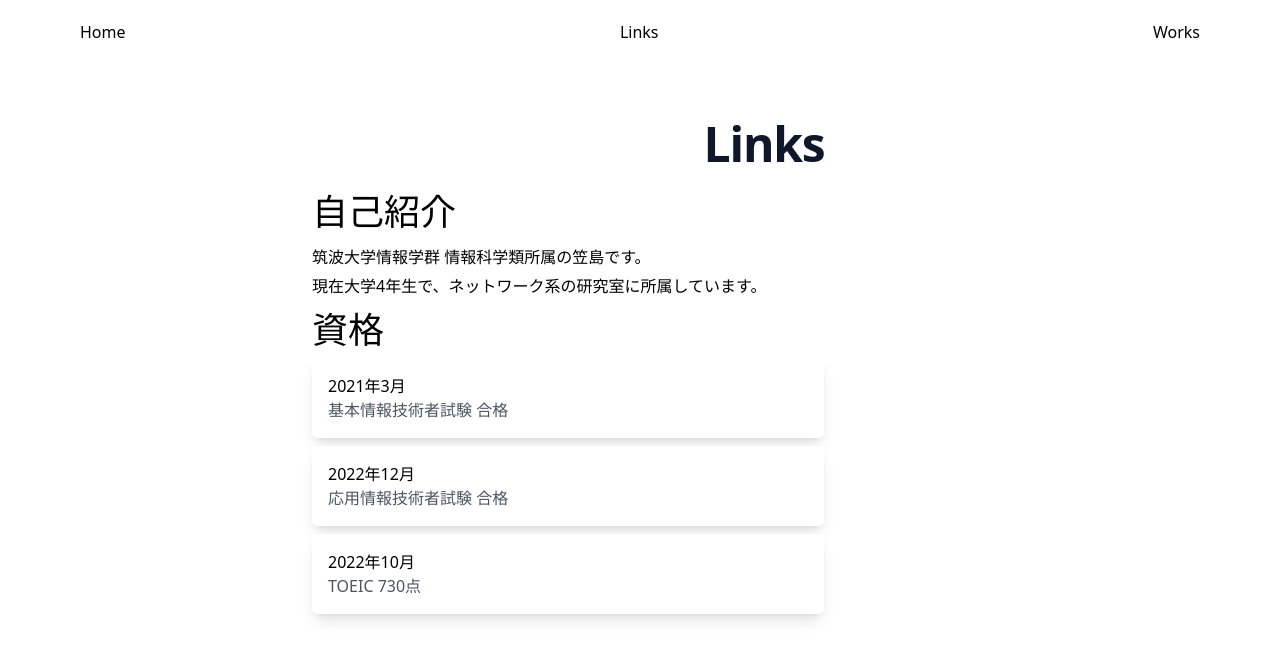
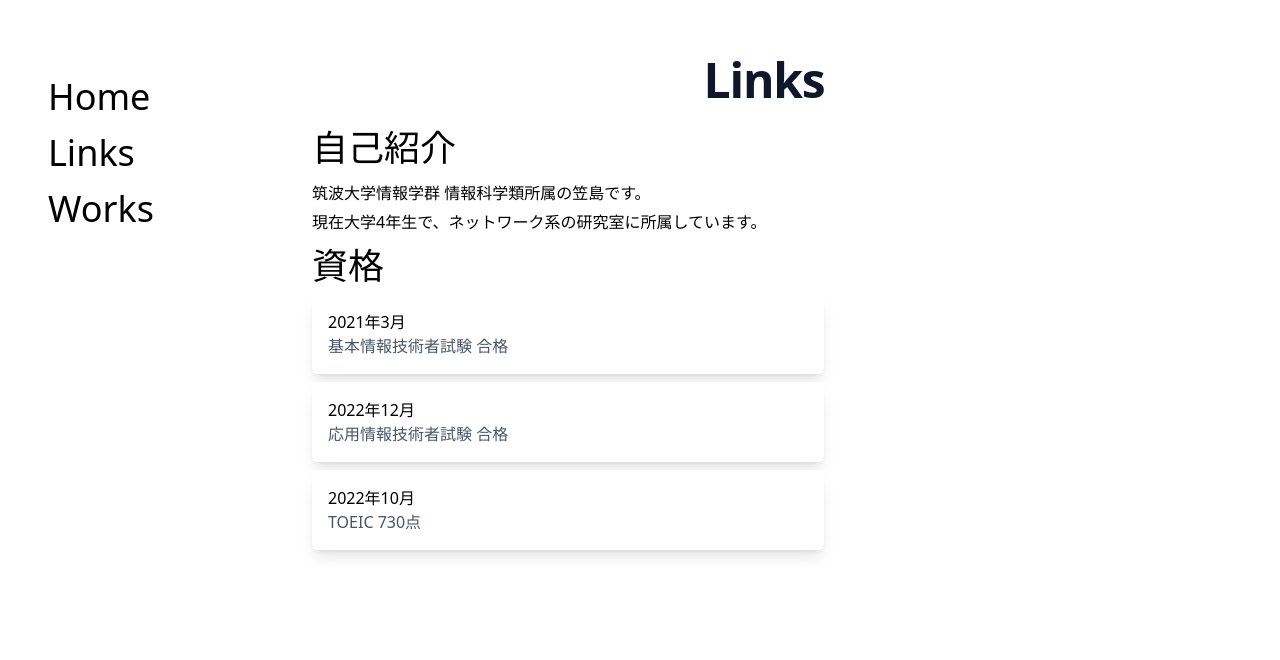
Before and after one commit to kasatomorning/portfolio, a Nuxt app: page / in a window 1280 px wide. Shown: the top 660 px of the page. Built offline with nearby package versions, Linux system fonts and the light colour scheme.

Commit message:
Navbarを編集

```diff
--- a/components/Navbar.vue
+++ b/components/Navbar.vue
@@ -1,9 +1,17 @@
 <template>
-    <nav>
-        <div class="py-5 flex justify-between items-center">
-            <NuxtLink to="/" class="px-20">Home</NuxtLink>
-            <NuxtLink to="/links" class="px-20">Links</NuxtLink>
-            <NuxtLink to="/works" class="px-20">Works</NuxtLink>
-        </div>
-    </nav>
+    <div class="hidden lg:block fixed z-20 top-[3.8125rem] right-auto w-[19rem] pb-10 pl-8 pr-6 overflow-y-auto">
+        <nav class="text-4xl relative">
+            <ul>
+                <li class="m-4">
+                    <NuxtLink to="/">Home</NuxtLink>
+                </li>
+                <li class="m-4">
+                    <NuxtLink to="/links">Links</NuxtLink>
+                </li>
+                <li class="m-4">
+                    <NuxtLink to="/works">Works</NuxtLink>
+                </li>
+            </ul>
+        </nav>
+    </div>
 </template>
```
